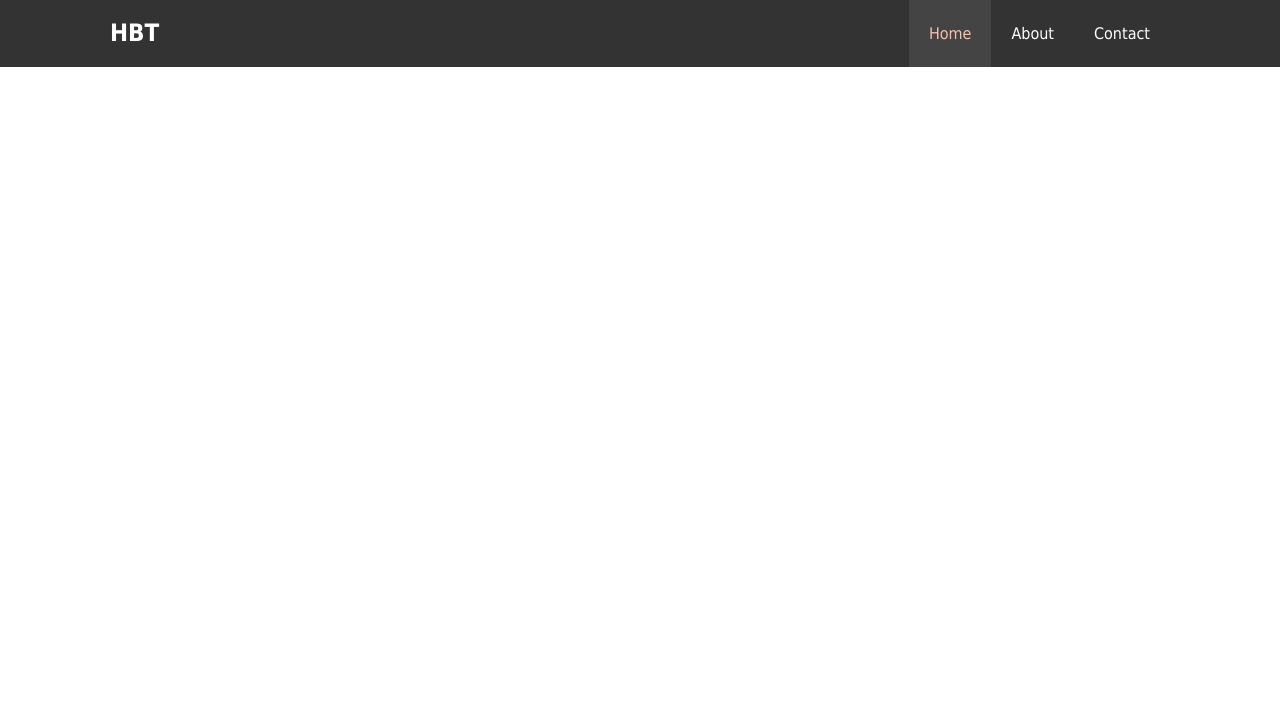
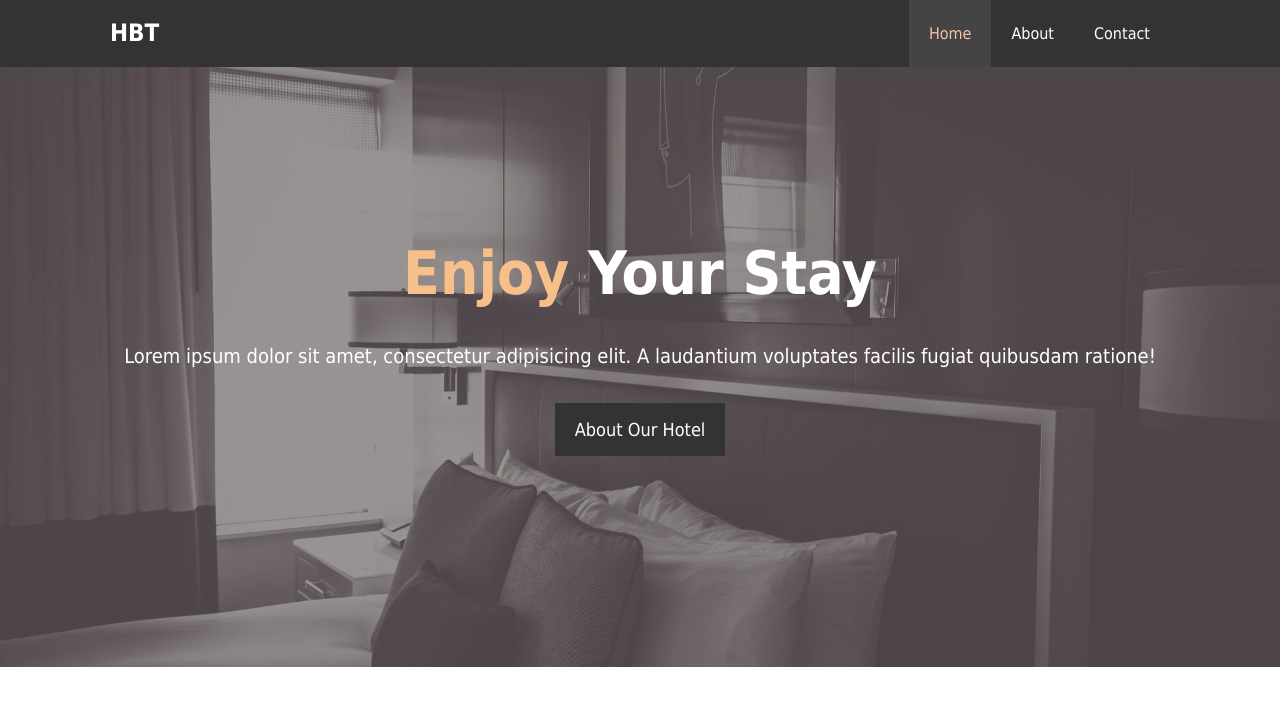
Before and after one commit to qruplay/html-practice, a website: page hotel-web/index.html in a window 1280 px wide. Drawn offline with Linux system fonts and the light colour scheme.

Commit message:
Added showcase div to layout

```diff
--- a/hotel-web/css/style.css
+++ b/hotel-web/css/style.css
@@ -30,6 +30,29 @@ p {
     max-width: 1100px;
     overflow: auto;
     padding: 0 20px;
+}
+
+.text-primary {
+    color: #f7c08a;
+}
+
+.lead {
+    font-size: 20px;
+}
+
+.btn {
+    display: inline-block;
+    font-size: 18px;
+    color: #fff;
+    background: #333;
+    padding: 13px 20px;
+    border: none;
+    cursor: pointer;
+}
+
+.btn:hover {
+    background: #f7c08a;
+    color: #333;
 }
 
 /* Navbar */
@@ -67,3 +90,25 @@ p {
     background-color: #444;
     color: #f7c0aa;
 }
+
+/* Showcase */
+#showcase {
+    background: url('../img/showcase.jpg') no-repeat center center/cover;
+    height: 600px;
+}
+
+#showcase .showcase-content {
+    color: #fff;
+    text-align: center;
+    padding-top: 170px;
+}
+
+#showcase .showcase-content h1 {
+    font-size: 60px;
+    line-height: 1.2em;
+}
+
+#showcase .showcase-content p {
+    padding-bottom: 20px;
+    line-height: 1.7em;
+}
--- a/hotel-web/index.html
+++ b/hotel-web/index.html
@@ -21,6 +21,16 @@
                 </ul>
             </div>
         </nav>
+
+        <div id="showcase">
+            <div class="container">
+                <div class="showcase-content">
+                    <h1><span class="text-primary">Enjoy</span> Your Stay</h1>
+                    <p class="lead">Lorem ipsum dolor sit amet, consectetur adipisicing elit. A laudantium voluptates facilis fugiat quibusdam ratione!</p>
+                    <a class="btn" href="about.html">About Our Hotel</a>
+                </div>
+            </div>
+        </div>
     </header>
 </body>
 </html>
```
Also changed, not shown: hotel-web/img/person-1.jpg (added), hotel-web/img/person-2.jpg (added), hotel-web/img/photo-1.jpg (added), hotel-web/img/photo-2.jpg (added), hotel-web/img/showcase.jpg (added), hotel-web/img/test-bg.jpg (added), 4 other files.
